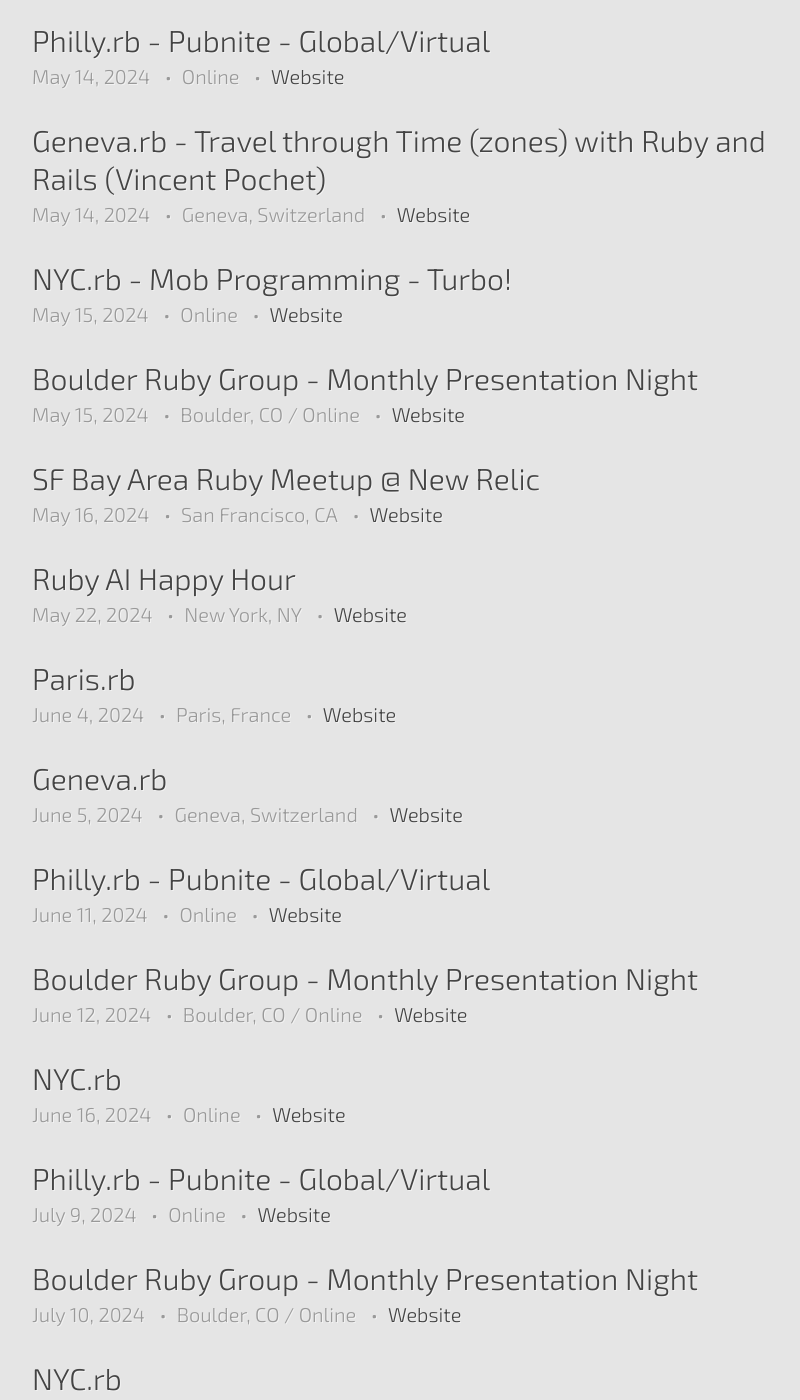
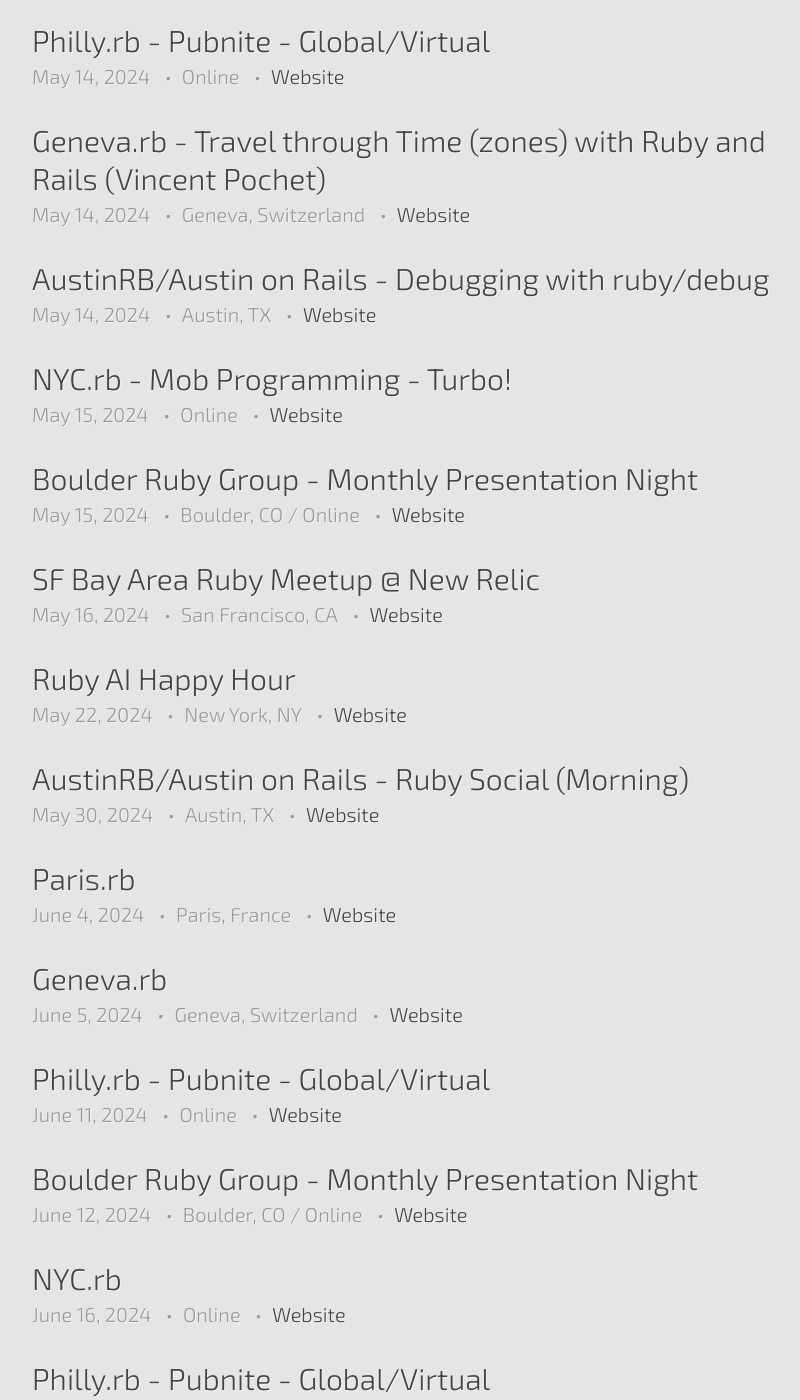
Before and after one commit to ruby-conferences/ruby-conferences.github.io, a Jekyll site: the page built from meetups/index.html, in a window 1280 px wide and 1400 px high, scrolled down 840 px. Shown: the whole window, without its empty margins (208-1008 px from the left). Built offline with Jekyll 4.4.1, drawn with Linux system fonts in a browser that asks for light colours.

Commit message:
Add meetup info AustinRB/Austin on Rails for the month of May (#609)
Co-authored-by: Marco Roth <marco.roth@intergga.ch>

```diff
--- a/_data/meetups.yml
+++ b/_data/meetups.yml
@@ -278,6 +278,13 @@
   end_time: 20:30:00 CEST
   url: https://www.meetup.com/geneva-rb/events/299288843
 
+- name: AustinRB/Austin on Rails - Debugging with ruby/debug
+  location: Austin, TX
+  date: 2024-05-14
+  start_time: 18:30:00 CDT
+  end_time: 20:30:00 CDT
+  url: https://www.meetup.com/austinrb/events/297610740
+
 - name: NYC.rb - Mob Programming - Turbo!
   location: Online
   date: 2024-05-15
@@ -305,6 +312,13 @@
   start_time: 17:30:00 EDT
   end_time: 20:30:00 EDT
   url: https://lu.ma/cbeeanbk
+
+- name: AustinRB/Austin on Rails - Ruby Social (Morning)
+  location: Austin, TX
+  date: 2024-05-30
+  start_time: 08:00:00 CDT
+  end_time: 10:00:00 CDT
+  url: https://www.meetup.com/austinrb/events/300256914
 
 - name: Paris.rb
   location: Paris, France
```
